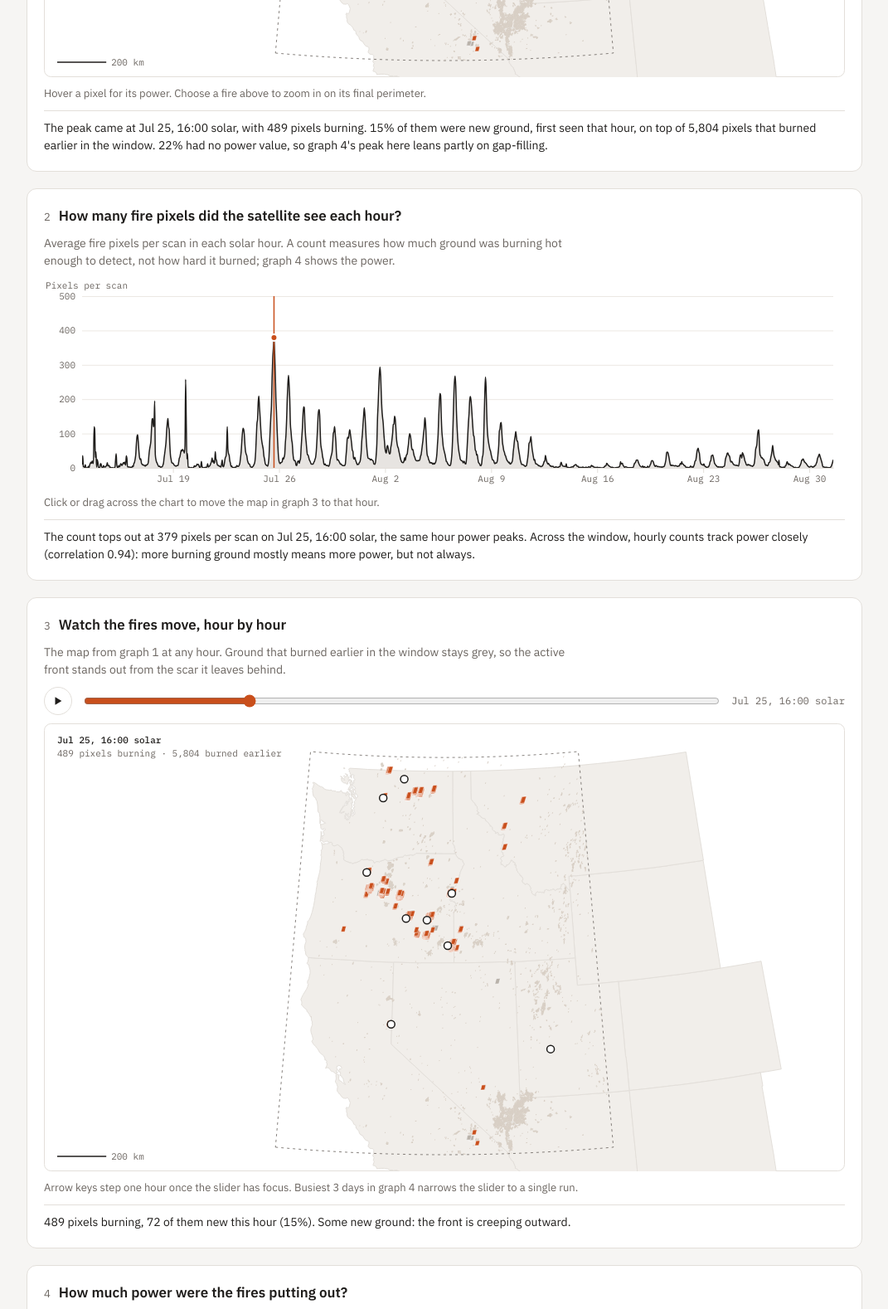
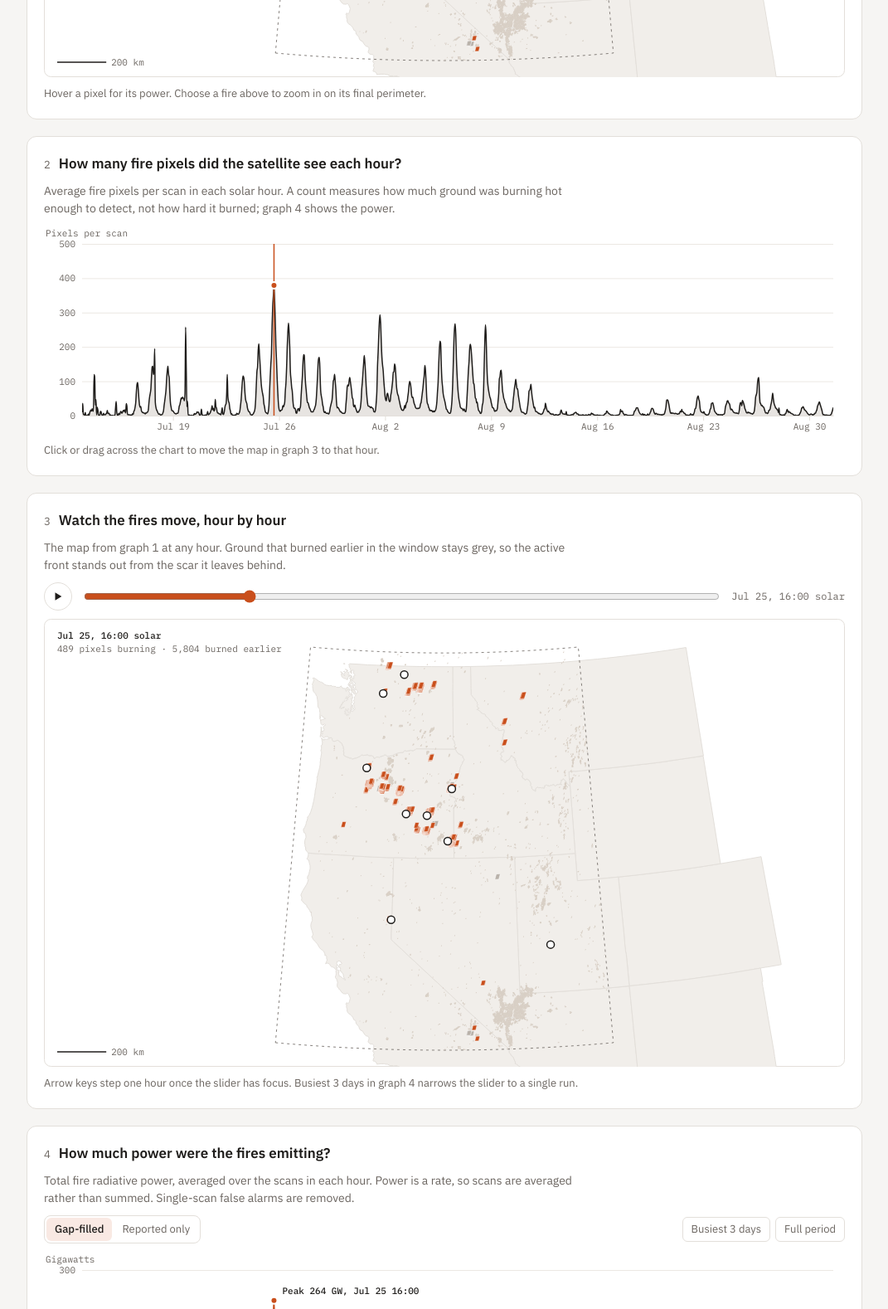
Before and after one commit to adityamittal1207/dsc106-project-3, a plain HTML site: page index.html in a window 1280 px wide. Shown: the part 900-2478 px from the top of the page at 83% size, without its empty margins (104-1175 px from the left). Drawn offline with nearby package versions, Linux system fonts and the light colour scheme.

Commit message:
hide .findings section, fix chart 3 sliding label

```diff
--- a/css/style.css
+++ b/css/style.css
@@ -214,11 +214,14 @@ button:focus-visible, select:focus-visible, tr:focus-visible, .hit:focus-visible
 .play .icon-pause, .play[aria-pressed="true"] .icon-play { display: none; }
 .play[aria-pressed="true"] .icon-pause { display: block; }
 .player input[type="range"] { flex: 1; min-width: 0; accent-color: var(--ember); }
-.player output { font-family: var(--font-mono); font-size: 12px; color: var(--muted); min-width: 17ch; text-align: right; font-variant-numeric: tabular-nums; }
+.player output { font-family: var(--font-mono); font-size: 12px; color: var(--muted); min-width: 19ch; text-align: right; font-variant-numeric: tabular-nums; }
 
 .hint { margin: 0; font-size: 13px; color: var(--muted); }
 
+/* Temporarily hidden for the checkpoint. Delete the display line to show the findings again.
+   The JS still fills these in, so keep the elements in the HTML. */
 .finding {
+  display: none;
   margin: 0;
   padding-top: 10px;
   border-top: 1px solid var(--line);
--- a/index.html
+++ b/index.html
@@ -75,7 +75,7 @@
     <section class="card" aria-labelledby="g4-title">
       <div class="card-head">
         <span class="num">4</span>
-        <h2 id="g4-title">How much power were the fires putting out?</h2>
+        <h2 id="g4-title">How much power were the fires emitting?</h2>
       </div>
       <p class="sub">Total fire radiative power, averaged over the scans in each hour. Power is a rate, so scans are averaged rather than summed. Single-scan false alarms are removed.</p>
       <div class="chart-tools">
--- a/js/main.js
+++ b/js/main.js
@@ -197,9 +197,13 @@ function mapHour() {
   return state.hour;
 }
 
+function hourStamp(i) {
+  const d = hourDate(i);
+  return `${fmtDay(d)}, ${fmtHour(d)} solar`;
+}
+
 function hourTitle(i) {
-  const d = hourDate(i);
-  return `${fmtDay(d)}, ${fmtHour(d)} solar${isNight(i % 24) ? " (night)" : ""}`;
+  return `${hourStamp(i)}${isNight(i % 24) ? " (night)" : ""}`;
 }
 
 /* d3 wants polygon rings clockwise; GeoJSON from shapely is the other way. */
@@ -538,7 +542,7 @@ function createPlayer(animap, counts) {
     slider.min = a;
     slider.max = b - 1;
     slider.value = h;
-    label.value = hourTitle(h);
+    label.value = hourStamp(h);
     updateAnimapFinding(animap.renderHour(h), h);
     counts.moveMarker();
   }
```
